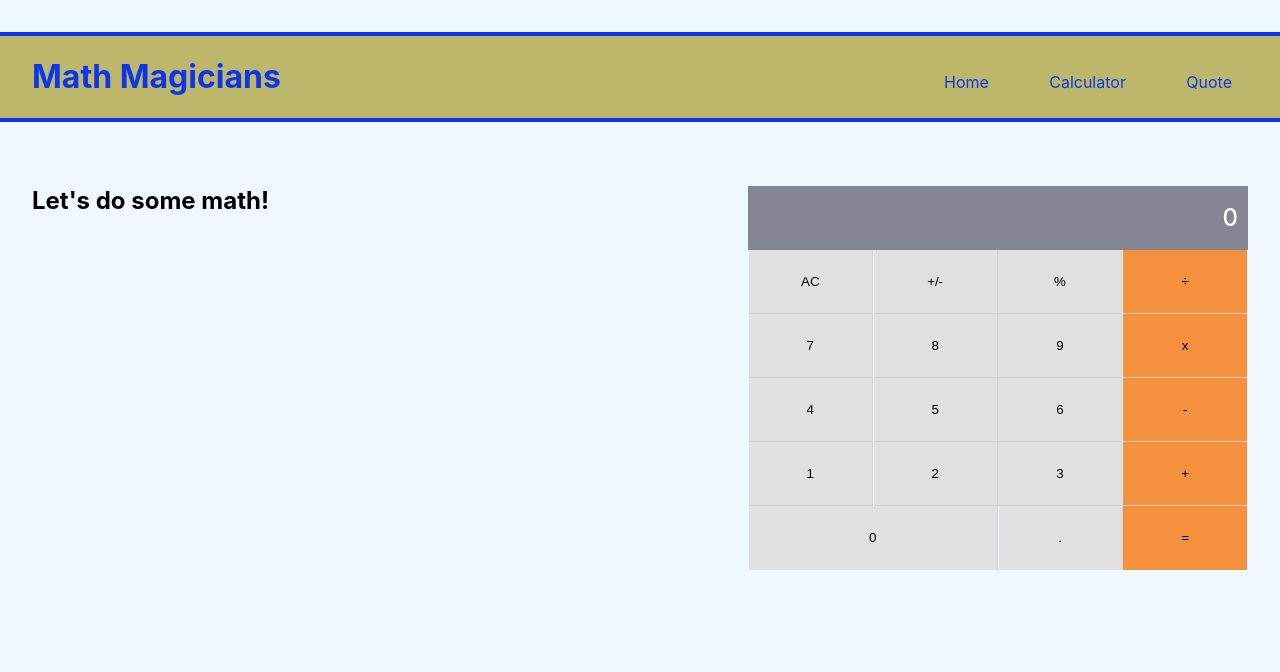
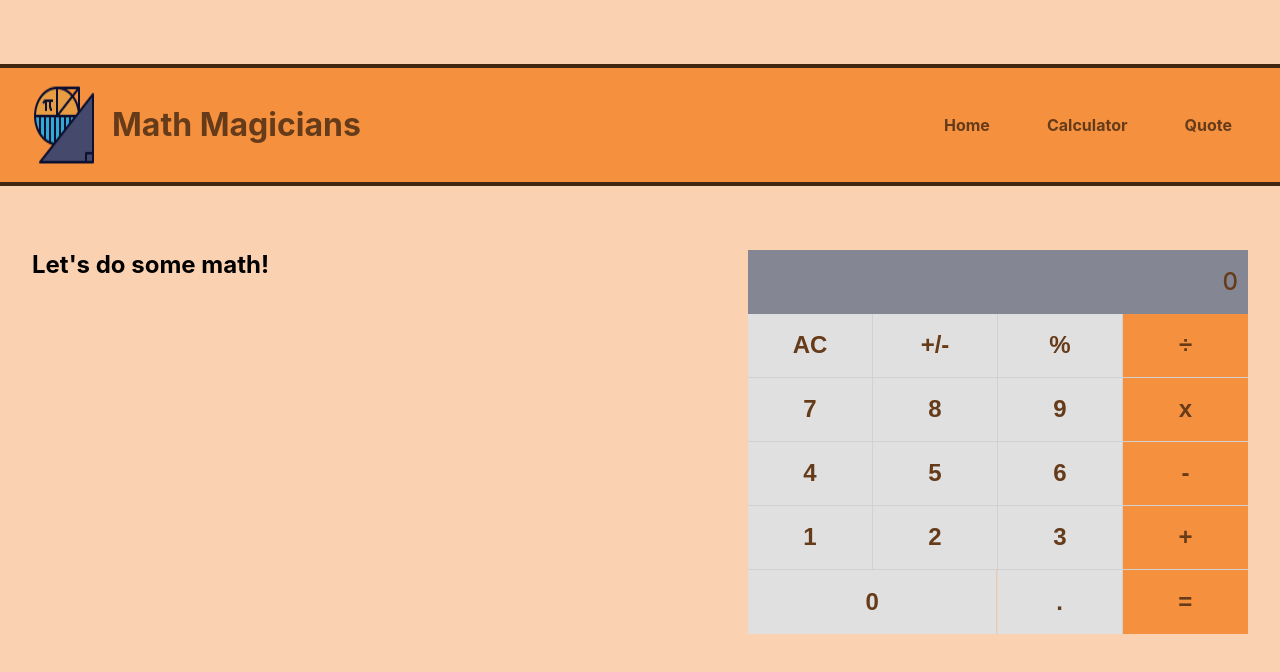
Before and after one commit to Hombre2014/math-magicians, a React (Create React App) app: page /calculator in a window 1280 px wide. Shown: the top 672 px of the page. Built offline with nearby package versions, Linux system fonts and the light colour scheme.

Commit message:
Add styling

```diff
--- a/src/App.css
+++ b/src/App.css
@@ -1,10 +1,9 @@
 body {
-  background-color: aliceblue;
+  background-color: #fbd2b1;
 }
 
 .container {
   margin-top: 4rem;
-  margin: 2rem 0;
   display: flex;
   flex-direction: column;
 }
@@ -12,11 +11,20 @@ body {
 header {
   display: flex;
   justify-content: space-between;
-  align-items: baseline;
-  background-color: darkkhaki;
-  border-bottom: 4px solid #0f36e6;
-  border-top: 4px solid #0f36e6;
+  align-items: center;
+  background-color: #f5913e;
+  border-bottom: 4px solid #412611;
+  border-top: 4px solid #412611;
   padding: 0 2rem;
+}
+
+.title {
+  display: flex;
+  padding: 1rem 0;
+}
+
+.icon {
+  margin-right: 1rem;
 }
 
 nav {
@@ -27,13 +35,17 @@ nav {
 
 a {
   margin-right: 1rem;
-  color: #0f36e6;
+  color: #653b1a;
   text-decoration: none;
   cursor: pointer;
 }
 
+nav > a {
+  font-weight: 700;
+}
+
 a:hover {
-  color: #0020af;
+  color: #381901;
 }
 
 .home {
@@ -43,3 +55,7 @@ a:hover {
 .home > h2 {
   margin-top: 4rem;
 }
+
+.home > p {
+  line-height: 1.5;
+}
--- a/src/App.js
+++ b/src/App.js
@@ -2,6 +2,7 @@ import react from 'react';
 import {
   BrowserRouter as Router, Routes, Route, Link,
 } from 'react-router-dom';
+import icon from './images/math-icon.png';
 import './App.css';
 import Home from './components/Home';
 import Quote from './components/Quote';
@@ -13,7 +14,10 @@ class App extends react.Component {
       <Router>
         <main className="container">
           <header>
-            <h1><a href="/">Math Magicians</a></h1>
+            <div className="title">
+              <img src={icon} alt="Math icon" className="icon" />
+              <h1><a href="/">Math Magicians</a></h1>
+            </div>
             <nav>
               <Link to="/">Home</Link>
               <Link to="/Calculator">Calculator</Link>
--- a/src/components/Quote.css
+++ b/src/components/Quote.css
@@ -15,8 +15,8 @@
   max-width: 80%;
   font-size: 1.5rem;
   line-height: 1.5;
-  background-color: darkkhaki;
-  border: 2px solid black;
+  background-color: #f5913e;
+  border: 2px solid #412611;
   border-radius: 15px;
   padding: 1rem;
 }
--- a/src/components/calculator.css
+++ b/src/components/calculator.css
@@ -22,7 +22,7 @@ button {
   align-items: center;
   font-size: 1.5rem;
   font-weight: 500;
-  color: #fff;
+  color: #653b1a;
 }
 
 .row {
@@ -39,7 +39,7 @@ button {
 
 .btn-normal {
   display: flex;
-  min-width: calc(25% - 1px);
+  min-width: calc(25%);
   height: 4rem;
   background-color: #e0e0e0;
   align-items: center;
@@ -52,6 +52,9 @@ button {
   background-color: #f5913e;
   border-bottom: 1px solid #d1d1d1;
   border-right: none;
+  color: #653b1a;
+  font-weight: 800;
+  font-size: 1.5rem;
 }
 
 .first {
@@ -61,6 +64,9 @@ button {
 
 .gray {
   border-bottom: 1px solid #d1d1d1;
+  color: #653b1a;
+  font-weight: 800;
+  font-size: 1.5rem;
 }
 
 .double {
```
Also changed, not shown: src/images/math-icon.png (added).
